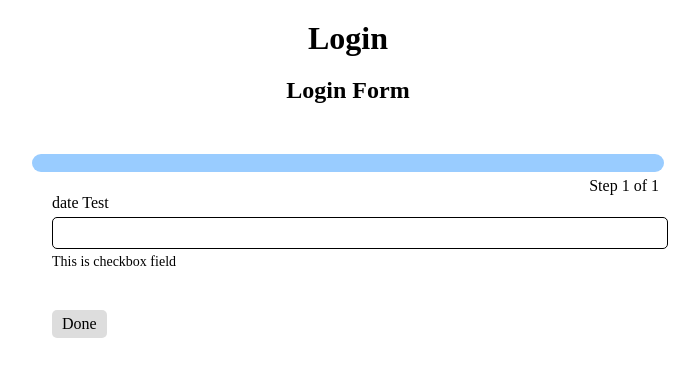
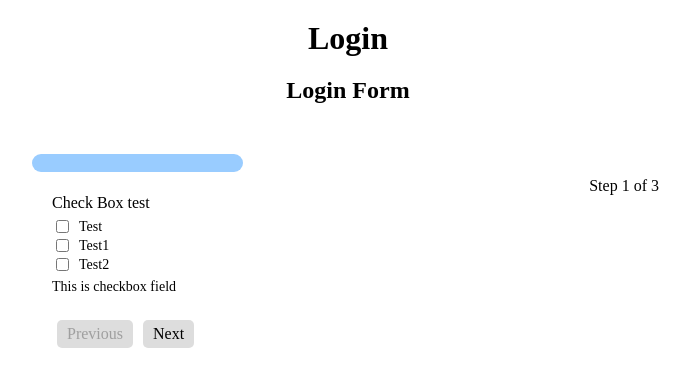
Before and after one commit to nettantra/llama-forms-react, a React (Create React App) app: page / in a window 1280 px wide. Shown: the top 386 px of the page, without its empty margins (292-991 px from the left). Built offline with nearby package versions, Linux system fonts and the light colour scheme.

Commit message:
change switch case to object

```diff
--- a/src/App.tsx
+++ b/src/App.tsx
@@ -16,12 +16,12 @@ function App() {
         type: 'object',
         title: 'Login',
         description: 'Login Form',
-          wizard: false,
-          wizardOptions: {
-            onNext: login_test,
-            onPrev: login_test,
+        wizard: true,
+        wizardOptions : {
+          onNext:login_test,
+          onPrev:login_test,
         },
-          progressBar: {
+        progressBar:{
           show: true,
           color: '',
           height: '',
@@ -34,44 +34,68 @@ function App() {
 
         },
         buttons: {
-            previous: {
+          previous:{
             text: 'Previous',
-              loader: false,
+            loader:false,
           },
-            next: {
+          next:{
             text: 'Next',
-              loader: true,
+            loader:true,
           },
-            submit: {
+          submit:{
             text: 'Done',
-              loader: true,
+            loader:true,
           },
         },
-          initialStep: 1,
+        initialStep:1,
         properties: {
-            monthTest: {
+
+          checkBox:{
             type: 'string',
-              // step: 1
+            // required: true,
+            enum: ['Test', 'Test1', 'Test2'],
+            step:1
+          },
+          checkBox1:{
+            type: 'string',
+            // required: true,
+            enum: ['Test3', 'Test4', 'Test5'],
+            step:2
+          },
+          checkBox2:{
+            type: 'string',
+            // required: true,
+            enum: ['yes', 'no', 'i dont know'],
+            step:3
           }
         }
       }}
       options={{
         type: 'object',
         fields: {
-            monthTest: {
-              type: "password",
-              label: "date Test",
+          checkBox: {
+            type: "checkbox",
+            label: "Check Box test",
             description: "This is checkbox field",
-              validationRegex: "^(?=.*[A-Za-z])(?=.*\d)[A-Za-z\d]{8,}$",
-              // errorMessage:"Please enter a valid password",
+            // onlyCheck:"Test",
+          },
+          checkBox1: {
+            type: "checkbox",
+            label: "Check Box1 test",
+            description: "This is checkbox1 field",
+          },
+          checkBox2: {
+            type: "checkbox",
+            label: "Check Box2 test",
+            description: "This is checkbox2 field",
           }
         }
       }}
       data={{
         // email: 'mobashir@gmail.com',
-          // password: '123456',
-          // question: "yes",
-          // urlField: "https://www.google.com",
+        password: '123456',
+        question: "yes",
+        urlField: "https://www.google.com",
         // checkBox: {Test:false, Test1:true, Test2:true},
         // checkBox: {Test:false, Test1:true, Test2:true},
       }}
--- a/src/llama/components/Form/multipleForm.tsx
+++ b/src/llama/components/Form/multipleForm.tsx
@@ -172,7 +172,6 @@ const MultipleForm = forwardRef((props: Props, ref: any) => {
       if (fields[key].type === "anchor" || fields[key].type === "paragraph") {
         continue
       }
-      console.log("key", key);
       finalData[key] = data[key].value;
     }
     props.onSubmit(finalData);
--- a/src/llama/components/Form/renderForm.tsx
+++ b/src/llama/components/Form/renderForm.tsx
@@ -11,200 +11,50 @@ import EmailField from "../fields/Email/Email";
 import ImageField from '../fields/Image/Image';
 import AnchorTag from '../fields/Anchor/Anchor';
 import ParagraphTag from '../fields/Paragraph/paragraph';
-import Color from '../fields/Color/Color';
-import DateTime from '../fields/DateTime/DateTime';
-import Date from '../fields/Date/Date';
-import Month from '../fields/Month/Month';
-import Number from '../fields/Number/Number';
-import Password from '../fields/Password/Password';
+import ColorField from '../fields/Color/Color';
+import DateTimeField from '../fields/DateTime/DateTime';
+import DateField from '../fields/Date/Date';
+import MonthField from '../fields/Month/Month';
+import NumberField from '../fields/Number/Number';
+import PasswordField from '../fields/Password/Password';
 
 interface Props {
     fields: any,
     renderList: any,
     parentState: any,
     parentSetState: any,
-
+}
+interface LooseObject {
+    [key: string]: any;
 }
 export default function RenderForm(props: Props) {
     const fields = props.fields
     const fieldList = props.renderList || []
 
+    const fieldObject: LooseObject = {
+        'dropdown': DropDownField,
+        'anchor': AnchorTag,
+        'month': MonthField,
+        'password': PasswordField,
+        'number': NumberField,
+        'date': DateField,
+        'dateTime': DateTimeField,
+        'color': ColorField,
+        'paragraph': ParagraphTag,
+        'email': EmailField,
+        'image': ImageField,
+        'radio': RadioField,
+        'checkbox': CheckBoxField,
+        'file': FileUploadField,
+        'default': InputField
+    }
+
+
     const renderForm = (type: any, index: any, handleData: any, properties: any, data: any, key: any) => {
-        // switch case for the different field types
-        switch (type) {
-            case 'dropdown': {
+        const RenderField:any = fieldObject[type] || fieldObject['default']
         return (
             <Fragment key={index}>
-                        <DropDownField
-                            handleData={handleData}
-                            properties={properties}
-                            parentState={data}
-                            name={key}
-                        />
-                    </Fragment>
-                )
-            }
-            case 'anchor': {
-                return (
-                    <Fragment key={index}>
-                        <AnchorTag
-                            handleData={handleData}
-                            properties={properties}
-                            parentState={data}
-                            name={key}
-                        />
-                    </Fragment>
-                )
-            }
-            case 'month': {
-                return (
-                    <Fragment key={index}>
-                        <Month
-                            handleData={handleData}
-                            properties={properties}
-                            parentState={data}
-                            name={key}
-                        />
-                    </Fragment>
-                )
-            }
-            case 'password': {
-                return (
-                    <Fragment key={index}>
-                        <Password
-                            handleData={handleData}
-                            properties={properties}
-                            parentState={data}
-                            name={key}
-                        />
-                    </Fragment>
-                )
-            }
-            case 'number': {
-                return (
-                    <Fragment key={index}>
-                        <Number
-                            handleData={handleData}
-                            properties={properties}
-                            parentState={data}
-                            name={key}
-                        />
-                    </Fragment>
-                )
-            }
-            case 'dateTime': {
-                return (
-                    <Fragment key={index}>
-                        <DateTime
-                            handleData={handleData}
-                            properties={properties}
-                            parentState={data}
-                            name={key}
-                        />
-                    </Fragment>
-                )
-            }
-            case 'date': {
-                return (
-                    <Fragment key={index}>
-                        <Date
-                            handleData={handleData}
-                            properties={properties}
-                            parentState={data}
-                            name={key}
-                        />
-                    </Fragment>
-                )
-            }
-            case 'color': {
-                return (
-                    <Fragment key={index}>
-                        <Color
-                            handleData={handleData}
-                            properties={properties}
-                            parentState={data}
-                            name={key}
-                        />
-                    </Fragment>
-                )
-            }
-            case 'paragraph': {
-                return (
-                    <Fragment key={index}>
-                        <ParagraphTag
-                            handleData={handleData}
-                            properties={properties}
-                            parentState={data}
-                            name={key}
-                        />
-                    </Fragment>
-                )
-            }
-            case 'email': {
-                return (
-                    <Fragment key={index}>
-                        <EmailField
-                            handleData={handleData}
-                            properties={properties}
-                            parentState={data}
-                            name={key}
-                        />
-                    </Fragment>
-                )
-            }
-            case 'image': {
-                return (
-                    <Fragment key={index}>
-                        <ImageField
-                            handleData={handleData}
-                            properties={properties}
-                            parentState={data}
-                            name={key}
-                        />
-                    </Fragment>
-                )
-            }
-
-            case 'radio': {
-                return (
-                    <Fragment key={index}>
-                        <RadioField
-                            handleData={handleData}
-                            properties={properties}
-                            parentState={data}
-                            name={key}
-                        />
-                    </Fragment>
-                )
-            }
-            case 'checkbox': {
-                return (
-                    <Fragment key={index}>
-                        <CheckBoxField
-                            handleData={handleData}
-                            properties={properties}
-                            parentState={data}
-                            name={key}
-                        />
-                    </Fragment>
-                )
-            }
-            case 'file': {
-                return (
-                    <Fragment key={index}>
-                        <FileUploadField
-                            handleData={handleData}
-                            properties={properties}
-                            parentState={data}
-                            name={key}
-                        />
-                    </Fragment>
-                )
-            }
-            case 'textarea': {
-                return (
-                    <Fragment key={index}>
-                        <TextAreaField
+                <RenderField
                     key={key}
                     handleData={handleData}
                     properties={properties}
@@ -213,20 +63,6 @@ export default function RenderForm(props: Props) {
                 />
             </Fragment>
         )
-            }
-            default: {
-                return (
-                    <Fragment key={index}>
-                        <InputField
-                            handleData={handleData}
-                            properties={properties}
-                            parentState={data}
-                            name={key}
-                        />
-                    </Fragment>
-                )
-            }
-        }
     }
 
 
--- a/src/llama/components/fields/Color/Color.tsx
+++ b/src/llama/components/fields/Color/Color.tsx
@@ -11,7 +11,7 @@ interface Props {
 }
 
 
-export default function Color(props: Props) {
+export default function ColorField(props: Props) {
     const { properties, handleData, name } = props
 
     const handleChange = (e: any) => {
--- a/src/llama/components/fields/Date/Date.tsx
+++ b/src/llama/components/fields/Date/Date.tsx
@@ -10,7 +10,7 @@ interface Props {
     parentState: any,
 }
 
-export default function Date(props: Props) {
+export default function DateField(props: Props) {
     const { properties, handleData, name } = props
     const [error, setError] = useState(false)
 
@@ -39,7 +39,7 @@ export default function Date(props: Props) {
             />
             <div style={{ marginBottom: '20px' }}>
                 <p style={{ margin: '5px 0px', fontFamily: 'Nunito Sans', fontWeight: '200', fontSize: '14px' }}>{properties['description']}</p>
-                {error ? <p style={{ marginTop: '5px', fontFamily: 'Nunito Sans', fontWeight: '600', fontSize: '14px', color: '#9e001a' }}>{properties['errorMessage'] ? properties['errorMessage'] : ""}</p> : null}
+                {error ? <p style={{ marginTop: '5px', fontFamily: 'Nunito Sans', fontWeight: '600', fontSize: '14px', color: '#9e001a' }}>{properties['errorMessage'] ? properties['errorMessage'] : `Something went wrong in ${name} field`}</p> : null}
             </div>
         </>
     )
--- a/src/llama/components/fields/DateTime/DateTime.tsx
+++ b/src/llama/components/fields/DateTime/DateTime.tsx
@@ -10,7 +10,7 @@ interface Props {
     parentState: any,
 }
 
-export default function DateTime(props: Props) {
+export default function DateTimeField(props: Props) {
     const { properties, handleData, name } = props
     const [error, setError] = useState(false)
 
@@ -37,7 +37,7 @@ export default function DateTime(props: Props) {
             />
             <div style={{ marginBottom: '20px' }}>
                 <p style={{ margin: '5px 0px', fontFamily: 'Nunito Sans', fontWeight: '200', fontSize: '14px' }}>{properties['description']}</p>
-                {error ? <p style={{ marginTop: '5px', fontFamily: 'Nunito Sans', fontWeight: '600', fontSize: '14px', color: '#9e001a' }}>{properties['errorMessage'] ? properties['errorMessage'] : ""}</p> : null}
+                {error ? <p style={{ marginTop: '5px', fontFamily: 'Nunito Sans', fontWeight: '600', fontSize: '14px', color: '#9e001a' }}>{properties['errorMessage'] ? properties['errorMessage'] : `Something went wrong in ${name} field`}</p> : null}
             </div>
         </>
     )
--- a/src/llama/components/fields/Email/Email.tsx
+++ b/src/llama/components/fields/Email/Email.tsx
@@ -61,7 +61,7 @@ export default function EmailField(props: Props) {
             />
             <div style={{ marginBottom: '20px' }}>
                 <p style={{ margin: '5px 0px', fontFamily: 'Nunito Sans', fontWeight: '200', fontSize: '14px' }}>{properties['description']}</p>
-                {error ? <p style={{ marginTop: '5px', fontFamily: 'Nunito Sans', fontWeight: '600', fontSize: '14px', color: '#9e001a' }}>{properties['errorMessage'] ? properties['errorMessage'] : (properties.type in regexObject) ? regexObject[properties.type]['errorMessage'] : null}</p> : null}
+                {error ? <p style={{ marginTop: '5px', fontFamily: 'Nunito Sans', fontWeight: '600', fontSize: '14px', color: '#9e001a' }}>{properties['errorMessage'] ? properties['errorMessage'] : (properties.type in regexObject) ? regexObject[properties.type]['errorMessage'] : `Something went wrong in ${name} field`}</p> : null}
             </div>
         </>
     )
--- a/src/llama/components/fields/Month/Month.tsx
+++ b/src/llama/components/fields/Month/Month.tsx
@@ -10,7 +10,7 @@ interface Props {
     parentState: any,
 }
 
-export default function Month(props: Props) {
+export default function MonthField(props: Props) {
     const { properties, handleData, name } = props
     const [error, setError] = useState(false)
 
@@ -39,7 +39,7 @@ export default function Month(props: Props) {
             />
             <div style={{ marginBottom: '20px' }}>
                 <p style={{ margin: '5px 0px', fontFamily: 'Nunito Sans', fontWeight: '200', fontSize: '14px' }}>{properties['description']}</p>
-                {error ? <p style={{ marginTop: '5px', fontFamily: 'Nunito Sans', fontWeight: '600', fontSize: '14px', color: '#9e001a' }}>{properties['errorMessage'] ? properties['errorMessage'] : ""}</p> : null}
+                {error ? <p style={{ marginTop: '5px', fontFamily: 'Nunito Sans', fontWeight: '600', fontSize: '14px', color: '#9e001a' }}>{properties['errorMessage'] ? properties['errorMessage'] : `Something went wrong in ${name} field`}</p> : null}
             </div>
         </>
     )
--- a/src/llama/components/fields/Number/Number.tsx
+++ b/src/llama/components/fields/Number/Number.tsx
@@ -10,7 +10,7 @@ interface Props {
     parentState: any,
 }
 
-export default function Number(props: Props) {
+export default function NumberField(props: Props) {
     const { properties, handleData, name } = props
     const [error, setError] = useState(false)
 
@@ -50,7 +50,7 @@ export default function Number(props: Props) {
             />
             <div style={{ marginBottom: '20px' }}>
                 <p style={{ margin: '5px 0px', fontFamily: 'Nunito Sans', fontWeight: '200', fontSize: '14px' }}>{properties['description']}</p>
-                {error ? <p style={{ marginTop: '5px', fontFamily: 'Nunito Sans', fontWeight: '600', fontSize: '14px', color: '#9e001a' }}>{properties['errorMessage'] ? properties['errorMessage'] : ""}</p> : null}
+                {error ? <p style={{ marginTop: '5px', fontFamily: 'Nunito Sans', fontWeight: '600', fontSize: '14px', color: '#9e001a' }}>{properties['errorMessage'] ? properties['errorMessage'] : `Something went wrong in ${name} field`}</p> : null}
             </div>
         </>
     )
--- a/src/llama/components/fields/Password/Password.tsx
+++ b/src/llama/components/fields/Password/Password.tsx
@@ -10,7 +10,7 @@ interface Props {
     parentState: any,
 }
 
-export default function Password(props: Props) {
+export default function PasswordField(props: Props) {
     const { properties, handleData, name } = props
     const [error, setError] = useState(false)
 
```
Lines whose indentation alone changed are shown as unchanged.
